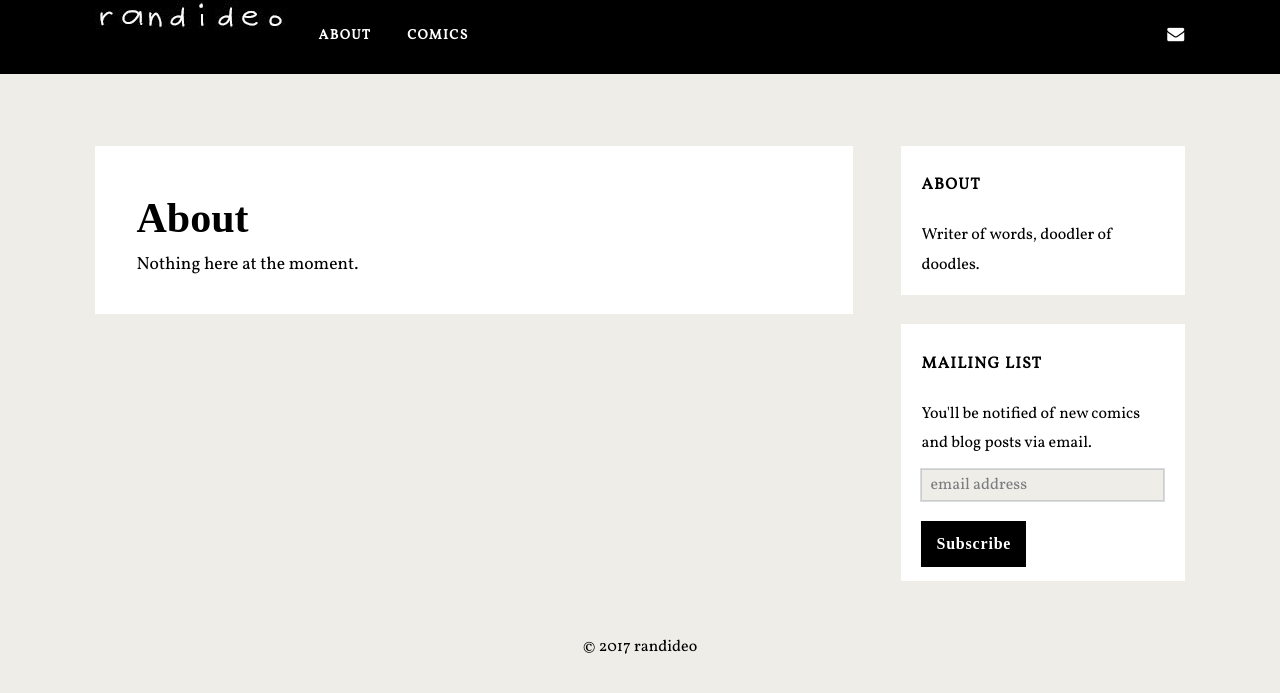
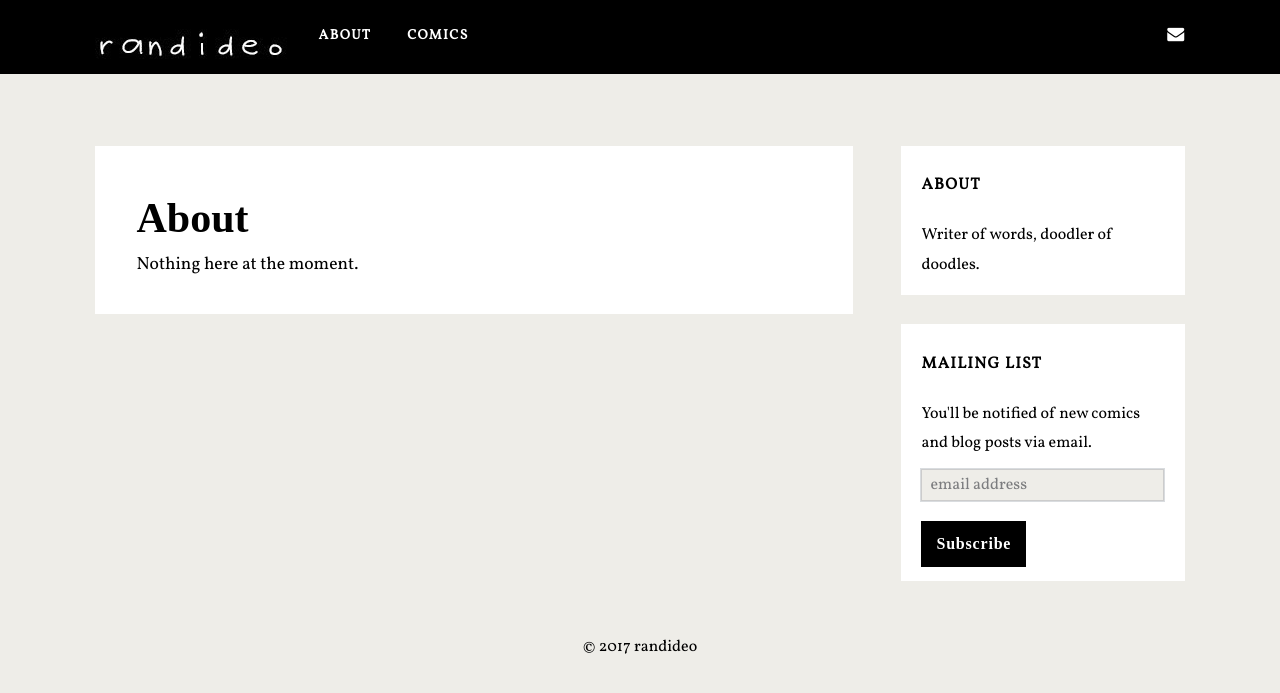
Before and after one commit to randideo/randideo.github.io, a Jekyll site: the page built from about.html, in a window 1280 px wide. Shown: the top 693 px of the page. Built offline with Jekyll 4.4.1, drawn with Linux system fonts in a browser that asks for light colours; nearby versions of some CDN libraries; some web fonts are replaced; comment, search, counter and statistics services are not loaded.

Commit message:
Update style.css

```diff
--- a/css/style.css
+++ b/css/style.css
@@ -224,6 +224,7 @@ position: absolute;
 top: .7em;
 right: 3.703%;
 z-index: 1;
+    margin-top: 1.125em;
 }
 .site-title a {
 text-decoration: none;
```
